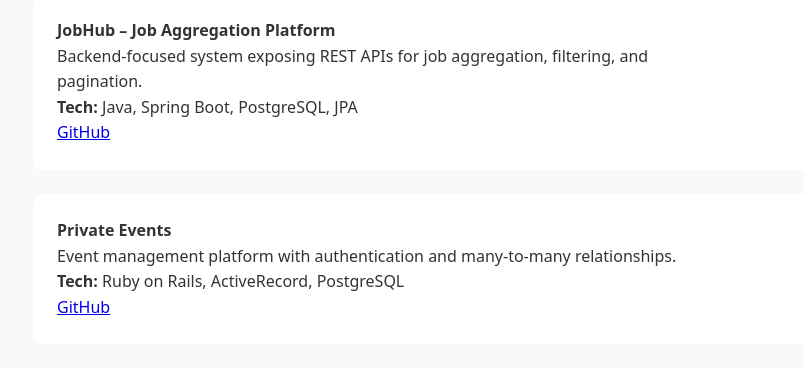
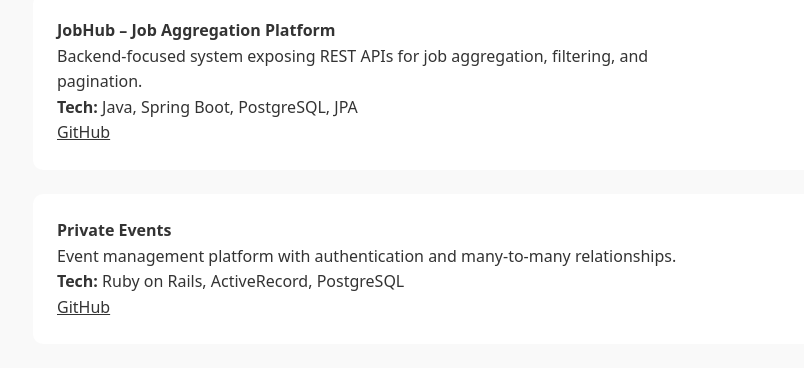
Before and after one commit to NkanyisoMz/Portfolio, a React (Vite) app: page / in a window 1280 px wide. Shown: the part 860-1228 px from the top of the page, without its empty margins (177-981 px from the left). Built offline with nearby package versions, Linux system fonts and the light colour scheme.

Commit message:
Improve anchor UX

```diff
--- a/src/App.css
+++ b/src/App.css
@@ -90,3 +90,18 @@
   grid-template-columns: repeat(auto-fit, minmax(200px, 1fr));
   gap: 10px;
 }
+
+a {
+  color: inherit;
+}
+
+.navbar a:hover {
+  text-decoration: underline;
+}
+
+a:focus-visible,
+.btn:focus-visible {
+  outline: 3px solid #93c5fd;
+  outline-offset: 3px;
+  border-radius: 8px;
+}
```
